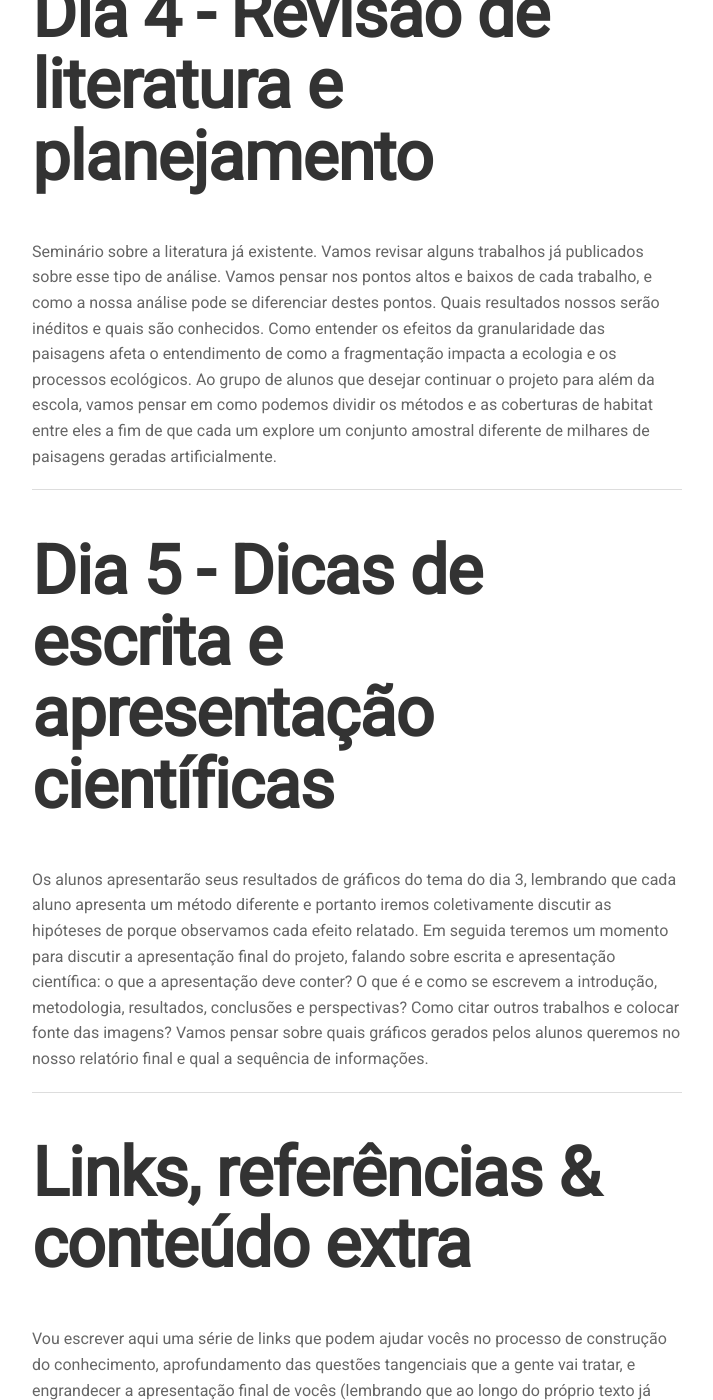
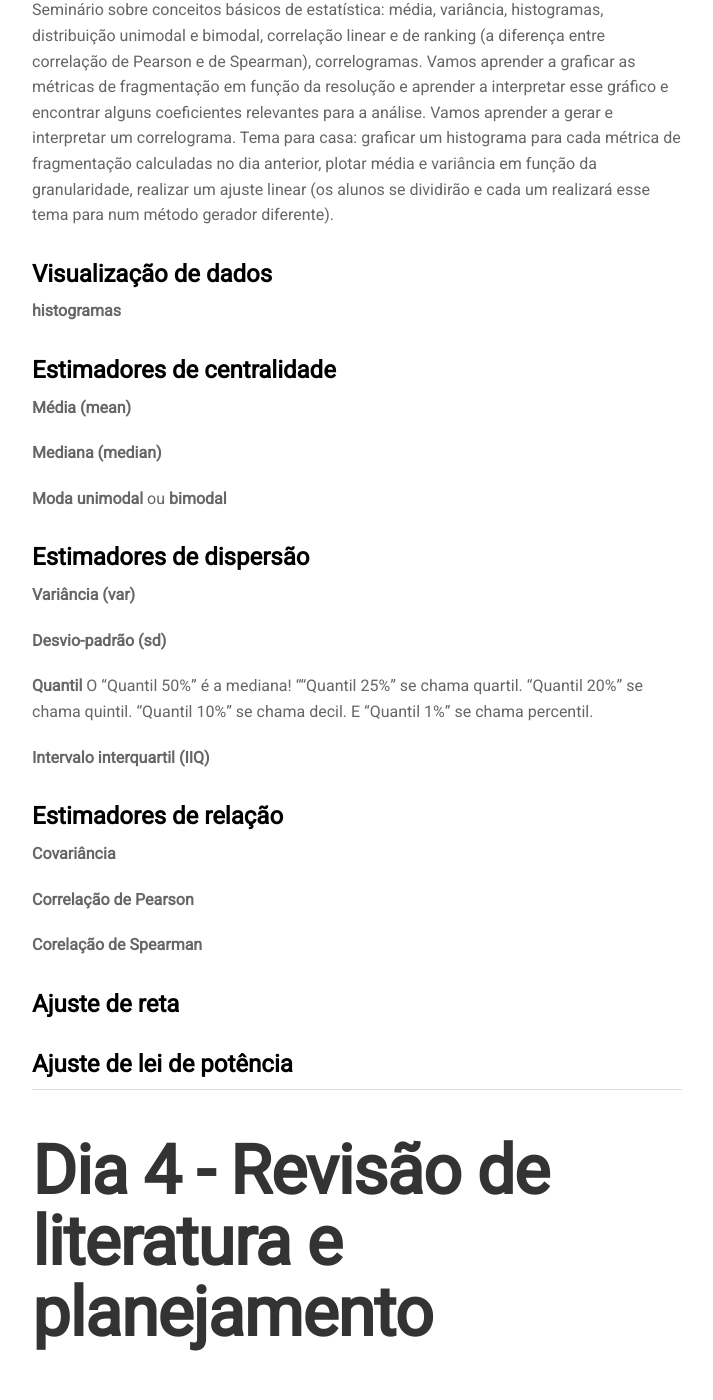
Before and after one commit to vsudbrack/vsudbrack.github.io, a Jekyll site: the page built from ictp-jovens.md, in a window 1280 px wide and 1400 px high, scrolled down 10978 px. Shown: the whole window, without its empty margins (283-996 px from the left). Built offline with Jekyll 4.4.1, drawn with Linux system fonts in a browser that asks for light colours; nearby versions of some CDN libraries; comment, search, counter and statistics services are not loaded; some of the changed text lies outside the part shown.

```diff
--- a/ictp-jovens.md
+++ b/ictp-jovens.md
@@ -134,6 +137,13 @@ Apresentação do monitor, dos alunos, e do projeto.
 
 #### Como representar paisagens no computador?
 
+
+##### Desafio:
+Quantas paisagens binárias de tamanho 4096x4096 são possíveis?
+Dica: começe pensando quantas paisagens binárias 2x2 existem. Depois, 3x3... e NxN?
+Para contemplar o quão grande esse número é, compare com o [número de estrelas no universo](http://www.inpe.br/faq/index.php?pai=11#:~:text=Estima%2Dse%20que%20a%20nossa,de%2010%20sextilh%C3%B5es%20de%20estrelas.) e o [número de átomos no universo](https://pt.wikipedia.org/wiki/Universo_observ%C3%A1vel#:~:text=Conte%C3%BAdo%20em%20mat%C3%A9ria,-Representa%C3%A7%C3%A3o%20art%C3%ADstica%20do&text=Dois%20c%C3%A1lculos%20aproximados%20fornecem%20o,em%20torno%20de%201080.).
+Agora compare com o produto dos dois números.
+
 #### O que são resolução e grão das paisagens?
 
 #### Como gerar paisagens artificais no computador?
@@ -155,6 +165,7 @@ Depois, vamos fazer o upload na **pasta compartilhada do Drive** com exemplos re
 
 A idéia aqui é a gente bolar uma tabela para comentar os **aspectos visuais** de cada paisagem, ou seja, as características de cada método. Quantos mais aspectos, mais rica é a nossa descrição!
 
+<a href="https://docs.google.com/spreadsheets/d/1l6l4BGrDH1_NhtgDmnfa9gKxV7QWTeaWf3iCbqgxFbU/edit?usp=sharing"><button class="mybutton">Tabela dos aspectos visuais das paisagens</button></a>
 ---
 
 # Dia 2 - Métricas de fragmentação
@@ -166,6 +177,46 @@ Seminário sobre métricas de fragmentação: porque há tantas métricas e o qu
 # Dia 3 - Descrição e estudos estatísticos
 
 Seminário sobre conceitos básicos de estatística: média, variância, histogramas, distribuição unimodal e bimodal, correlação linear e de ranking (a diferença entre correlação de Pearson e de Spearman), correlogramas. Vamos aprender a graficar as métricas de fragmentação em função da resolução e aprender a interpretar esse gráfico e encontrar alguns coeficientes relevantes para a análise. Vamos aprender a gerar e interpretar um correlograma. Tema para casa: graficar um histograma para cada métrica de fragmentação calculadas no dia anterior, plotar média e variância em função da granularidade, realizar um ajuste linear (os alunos se dividirão e cada um realizará esse tema para num método gerador diferente).
+
+#### Visualização de dados
+
+**histogramas**
+
+#### Estimadores de centralidade
+
+**Média (mean)**
+
+**Mediana (median)**
+
+**Moda**    **unimodal** ou **bimodal**
+
+#### Estimadores de dispersão
+
+**Variância (var)**
+
+**Desvio-padrão (sd)**
+
+**Quantil**
+O "Quantil 50%" é a mediana!
+""Quantil 25%" se chama quartil. "Quantil 20%" se chama quintil. "Quantil 10%" se chama decil. E "Quantil 1%" se chama percentil.
+
+**Intervalo interquartil (IIQ)**
+
+#### Estimadores de relação
+
+**Covariância**
+
+**Correlação de Pearson**
+
+**Corelação de Spearman**
+
+
+#### Ajuste de reta
+
+
+#### Ajuste de lei de potência
+
+
 
 ---
 
```
Also changed, not shown: other parts of ictp-jovens.md (+5 -2 lines).
